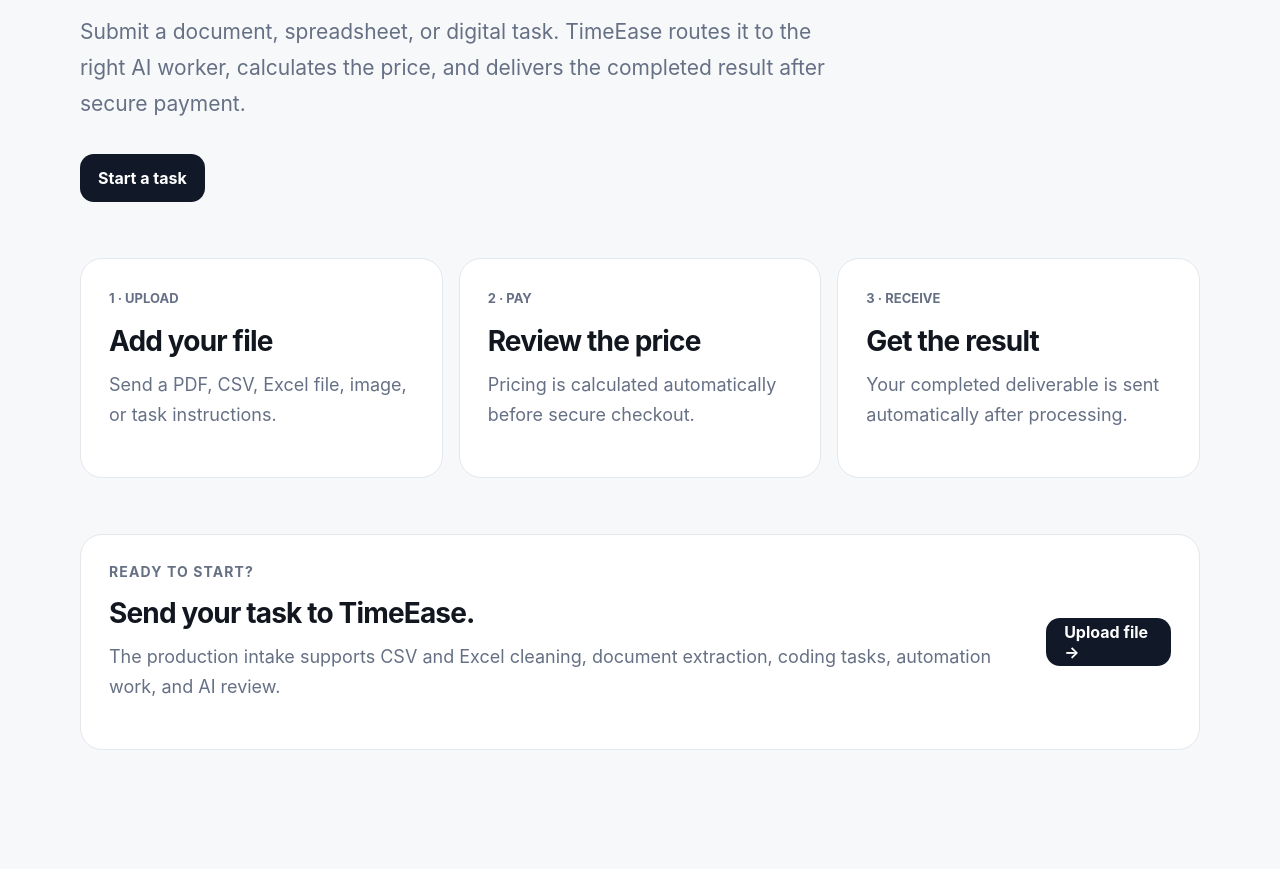
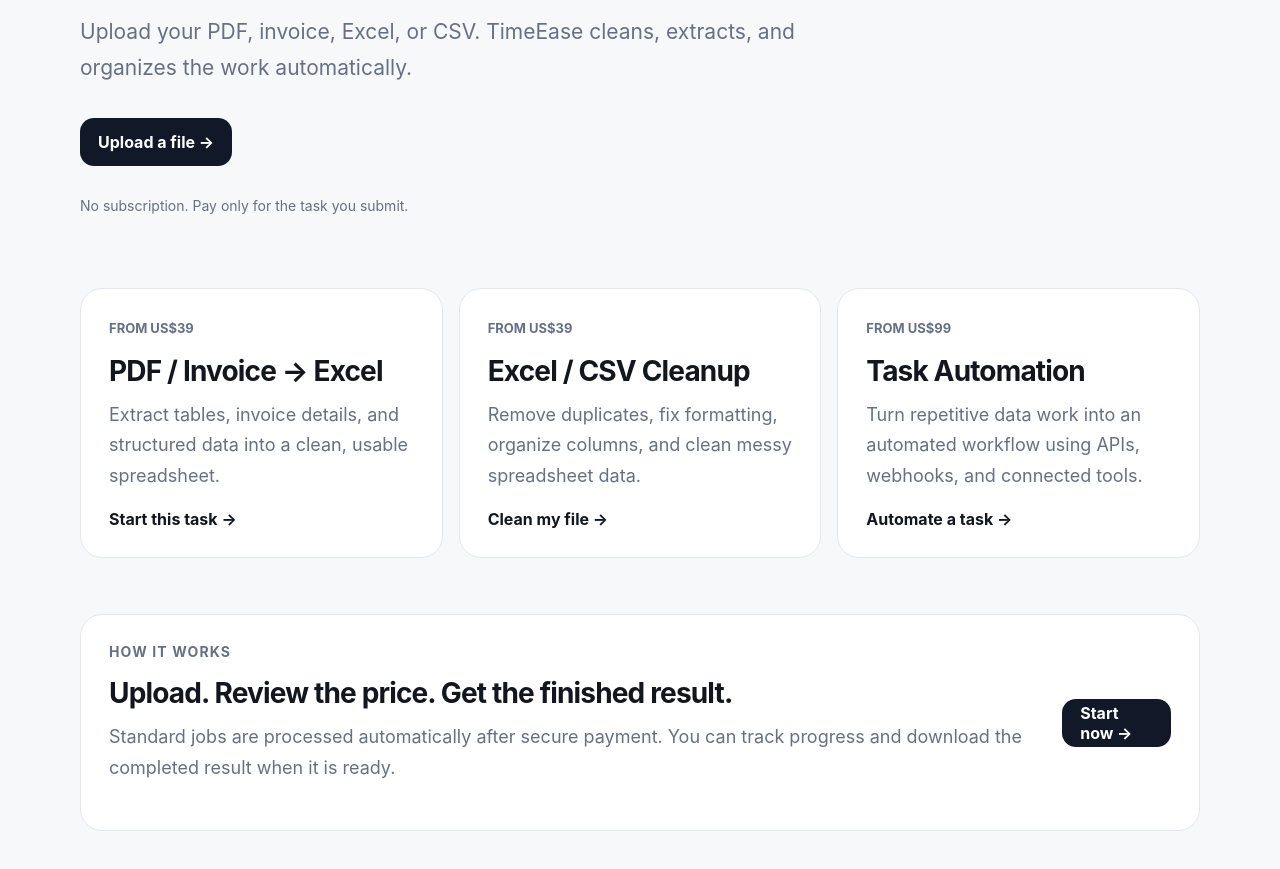
Before and after one commit to goplanetdigital/timeease-web, a Next.js app: page / in a window 1280 px wide. Shown: the part 359-1228 px from the top of the page. Before the commit the page ends 1205 px from the top, so only its background shows below. Built offline with nearby package versions, Linux system fonts and the light colour scheme.

Commit message:
Refocus TimeEase homepage on high-value file services

```diff
--- a/app/page.tsx
+++ b/app/page.tsx
@@ -5,48 +5,74 @@
     <main className="page-shell">
       <section className="hero">
         <div className="eyebrow">TimeEase</div>
-        <h1>Upload your file. Get a finished result.</h1>
+        <h1>Turn messy files into ready-to-use results.</h1>
         <p className="hero-copy">
-          Submit a document, spreadsheet, or digital task. TimeEase routes it to
-          the right AI worker, calculates the price, and delivers the completed
-          result after secure payment.
+          Upload your PDF, invoice, Excel, or CSV. TimeEase cleans, extracts,
+          and organizes the work automatically.
         </p>
+
         <div className="hero-actions">
           <Link className="button primary" href="/upload">
-            Start a task
+            Upload a file →
           </Link>
         </div>
+
+        <p className="note">
+          No subscription. Pay only for the task you submit.
+        </p>
       </section>
 
       <section className="grid" id="start">
         <article className="card">
-          <span className="card-kicker">1 · Upload</span>
-          <h2>Add your file</h2>
-          <p>Send a PDF, CSV, Excel file, image, or task instructions.</p>
+          <span className="card-kicker">From US$39</span>
+          <h2>PDF / Invoice → Excel</h2>
+          <p>
+            Extract tables, invoice details, and structured data into a clean,
+            usable spreadsheet.
+          </p>
+          <Link className="text-link" href="/upload">
+            Start this task →
+          </Link>
         </article>
+
         <article className="card">
-          <span className="card-kicker">2 · Pay</span>
-          <h2>Review the price</h2>
-          <p>Pricing is calculated automatically before secure checkout.</p>
+          <span className="card-kicker">From US$39</span>
+          <h2>Excel / CSV Cleanup</h2>
+          <p>
+            Remove duplicates, fix formatting, organize columns, and clean
+            messy spreadsheet data.
+          </p>
+          <Link className="text-link" href="/upload">
+            Clean my file →
+          </Link>
         </article>
+
         <article className="card">
-          <span className="card-kicker">3 · Receive</span>
-          <h2>Get the result</h2>
-          <p>Your completed deliverable is sent automatically after processing.</p>
+          <span className="card-kicker">From US$99</span>
+          <h2>Task Automation</h2>
+          <p>
+            Turn repetitive data work into an automated workflow using APIs,
+            webhooks, and connected tools.
+          </p>
+          <Link className="text-link" href="/upload">
+            Automate a task →
+          </Link>
         </article>
       </section>
 
       <section className="cta-panel">
         <div>
-          <div className="eyebrow">Ready to start?</div>
-          <h2>Send your task to TimeEase.</h2>
+          <div className="eyebrow">How it works</div>
+          <h2>Upload. Review the price. Get the finished result.</h2>
           <p>
-            The production intake supports CSV and Excel cleaning, document
-            extraction, coding tasks, automation work, and AI review.
+            Standard jobs are processed automatically after secure payment.
+            You can track progress and download the completed result when it is
+            ready.
           </p>
         </div>
+
         <Link className="button primary" href="/upload">
-          Upload file →
+          Start now →
         </Link>
       </section>
     </main>
```
